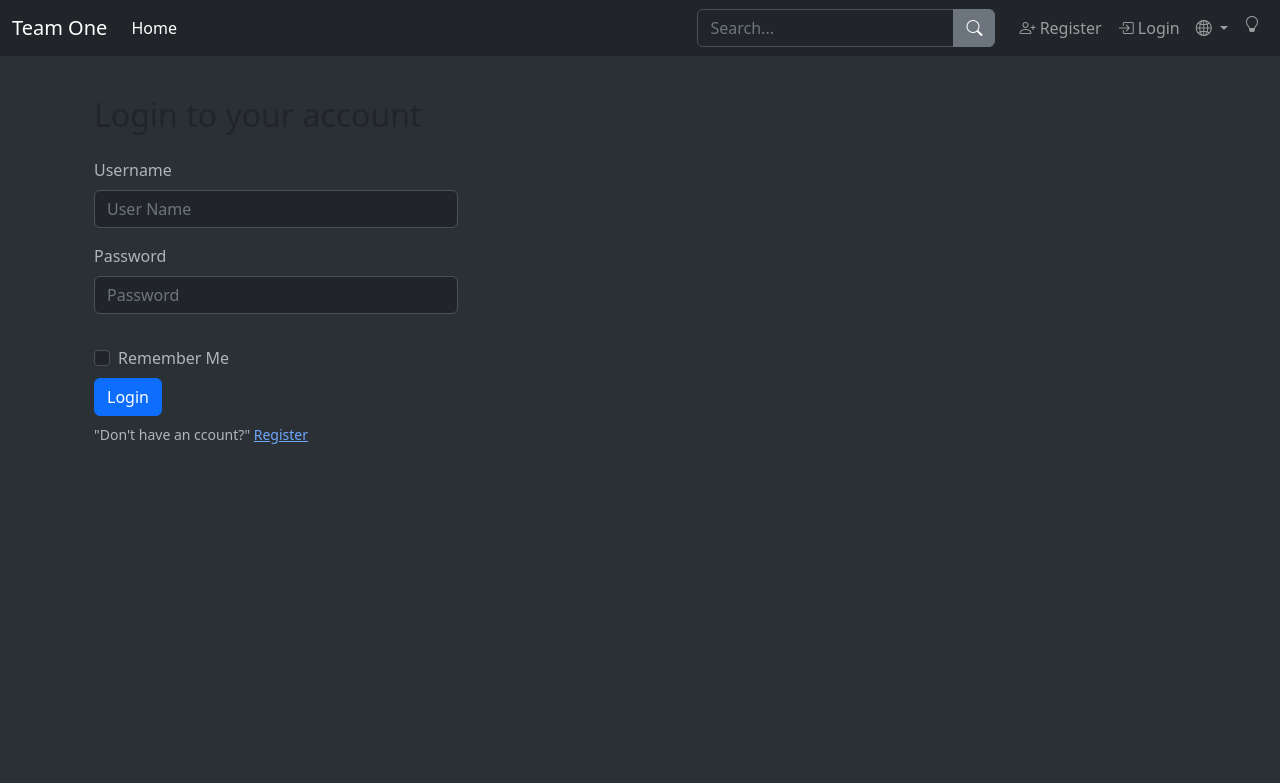
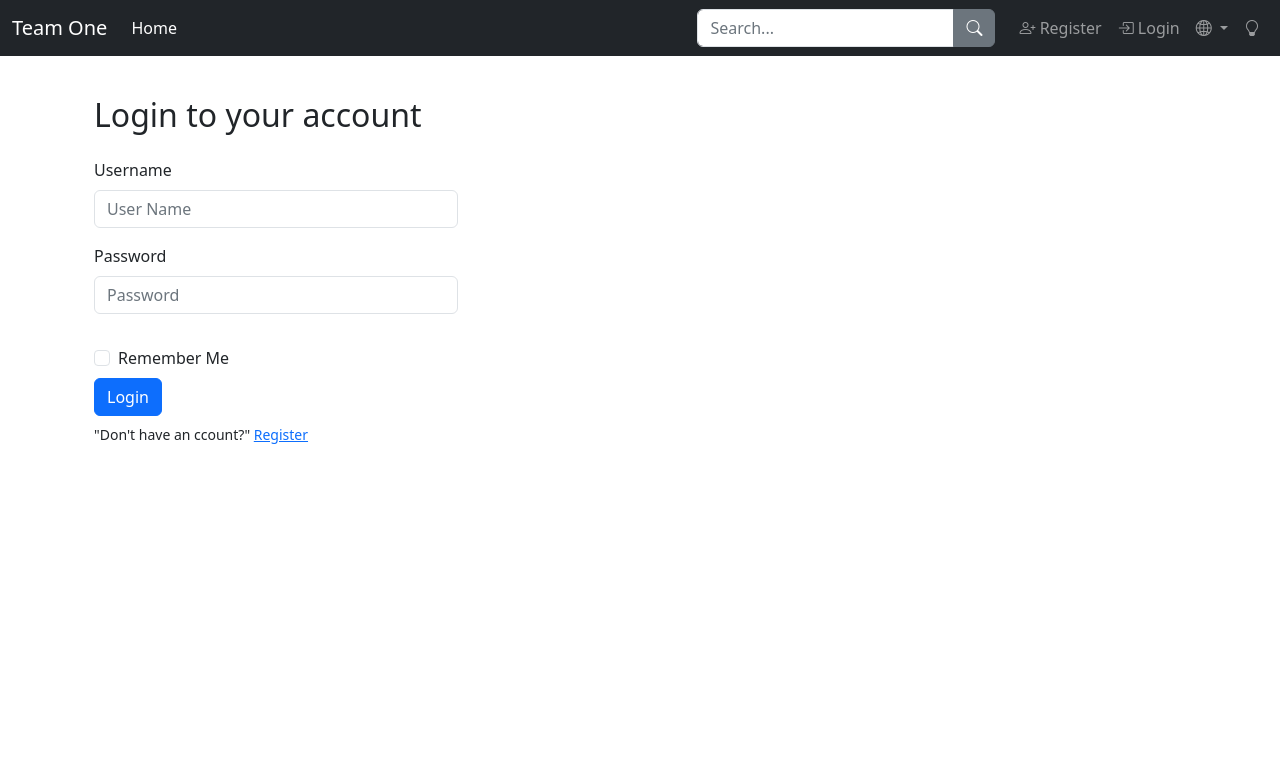
Before and after one commit to Jeff-SJSU/CMPE131-Project, a Flask app: a page that uses templates/layout.html in a window 1280 px wide. Shown: the top 783 px of the page. Run offline with Flask 2, Linux system fonts and the light colour scheme; some libraries are stand-ins or nearby versions.

Commit message:
fix light up

```diff
--- a/templates/layout.html
+++ b/templates/layout.html
@@ -1,4 +1,4 @@
-<html charset="utf-8" data-theme="dark">
+<html charset="utf-8" data-theme="{{'dark' if current_user.dark_theme else 'light'}}">
     <head>
         <title>Homework</title>
         <!-- Latest compiled and minified CSS -->
@@ -7,7 +7,7 @@
         <script src="/static/dist/bootstrap.bundle.min.js"></script>
         <link rel="stylesheet" href="https://cdn.jsdelivr.net/npm/bootstrap-icons@1.8.1/font/bootstrap-icons.css">
     </head>
-    <body style="background-color: #2b3035">
+    <body>
         <nav class="navbar navbar-expand-lg navbar-dark bg-dark">
             <div class="container-fluid">
                 <a class="navbar-brand" href="/">{{"Title"|loc}}</a>
@@ -61,7 +61,7 @@
                             <li><a class="dropdown-item" href="/lang/vi">Tiếng Việt</a></li>
                         </ul>
                     </div>
-                    <li class="nav-item"><a class="nav-link" href="/theme/switch"><i class="bi bi-lightbulb"></i> </a></li>
+                    <li class="nav-item"><a class="nav-link mt-1" href="/theme/switch"><i class="bi bi-lightbulb"></i> </a></li>
                 </ul>
             </div>
         </nav>
```
